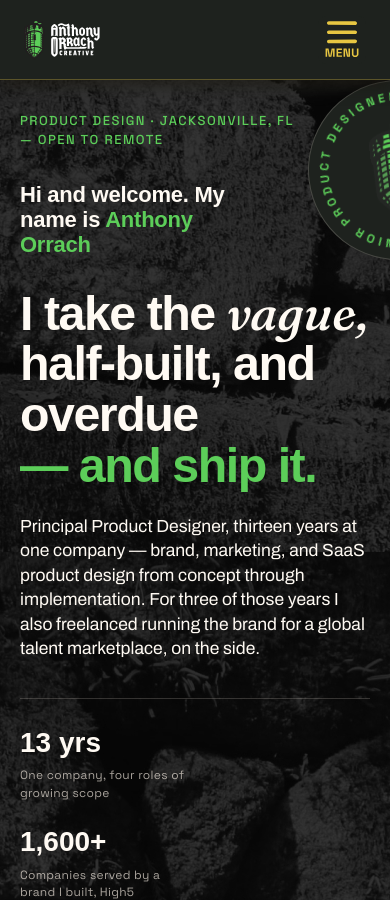
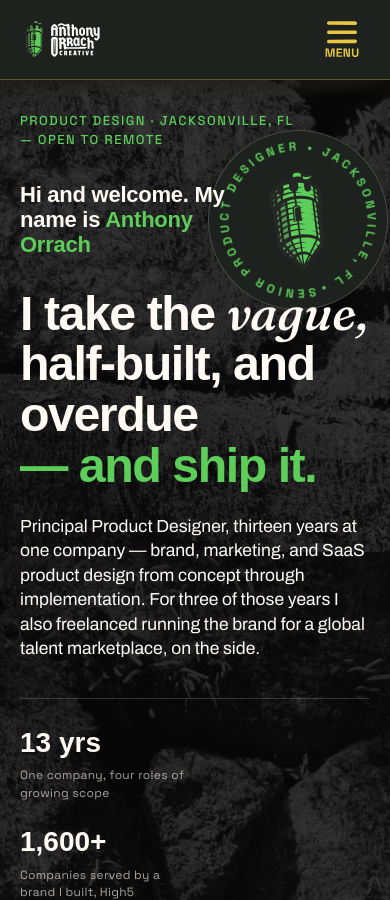
Before and after one commit to orrachcreative/orrachcreative.github.io, a Jekyll site: the page built from index.html, in a window 390 px wide and 900 px high. Built offline with Jekyll 4.4.1, drawn with Linux system fonts in a browser that asks for light colours; some web fonts are replaced.

Commit message:
Nudge the phone seal down 50 and left 100
Moves it from the clearance solve's position (top -32, right -118) to
top 18, right -18, so it now sits almost fully on screen in the upper
right rather than half off the edge.

This trades the guaranteed clearance for presence. Measured across nine
widths: 600px and up still clear all type, while phone widths bring the
circle back into contact with the end of the greeting's first line and
the tail of "vague," in the headline. The seal stays behind the type, so
both stay fully legible — it reads as a medallion the words cross rather
than as a collision.

Co-Authored-By: Claude Opus 5 <noreply@anthropic.com>
Claude-Session: https://claude.ai/code/session_01MzSaLw8aaGzPaaBcGJvVrm

```diff
--- a/assets/css/style.css
+++ b/assets/css/style.css
@@ -1880,9 +1880,10 @@ html.no-anim .decree__close {
        does reach under it, the z-index below keeps the type on top and
        fully legible. */
     left: auto;
-    right: -118px;
-    /* High enough that the circle finishes above the headline. */
-    top: -32px;
+    /* Down 50 and left 100 from where the clearance solve had put it
+       (top -32, right -118). */
+    right: -18px;
+    top: 18px;
     width: 180px;
     height: 180px;
     /* Behind the words. Out of the flow it lands right across the
```
